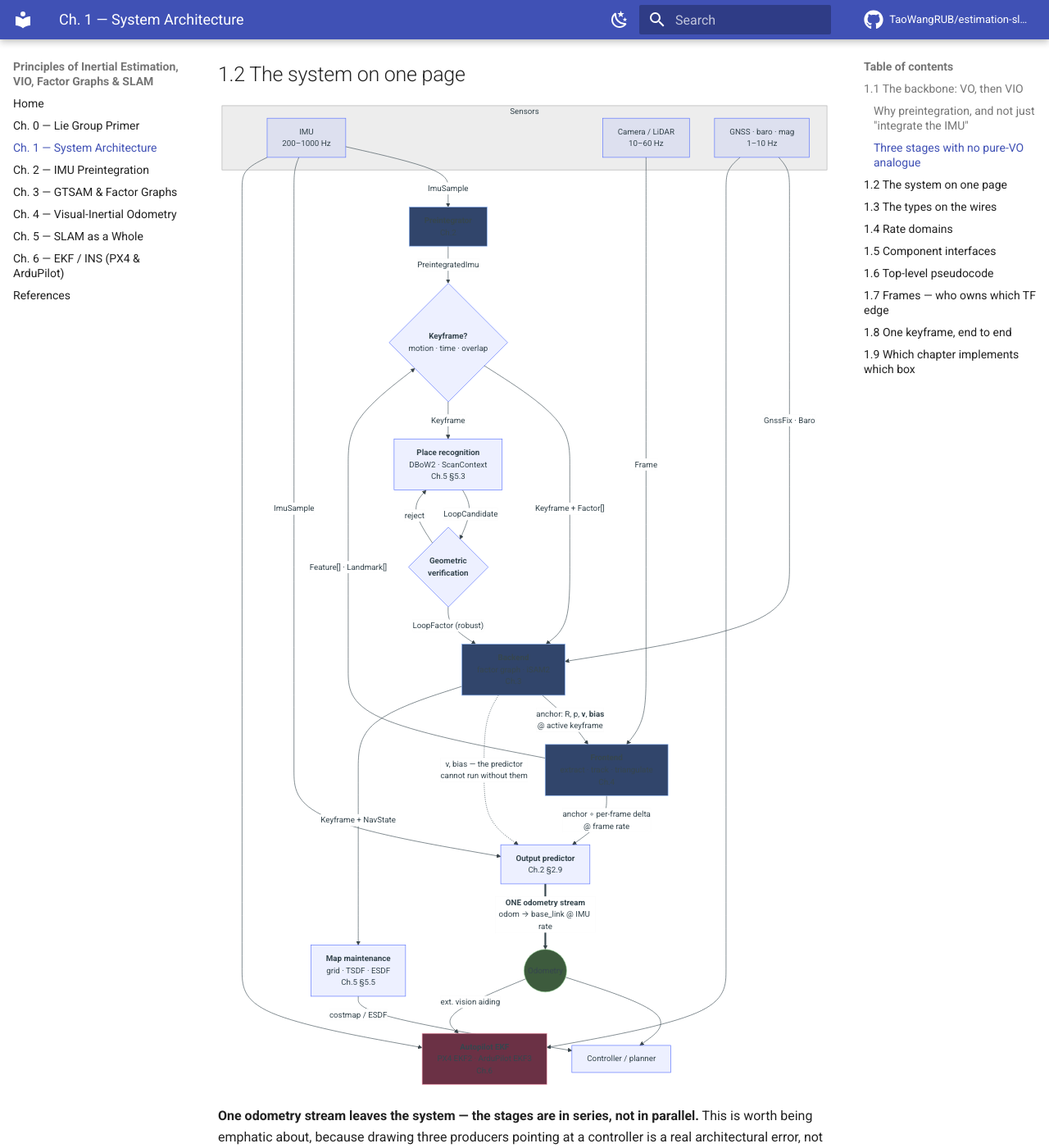
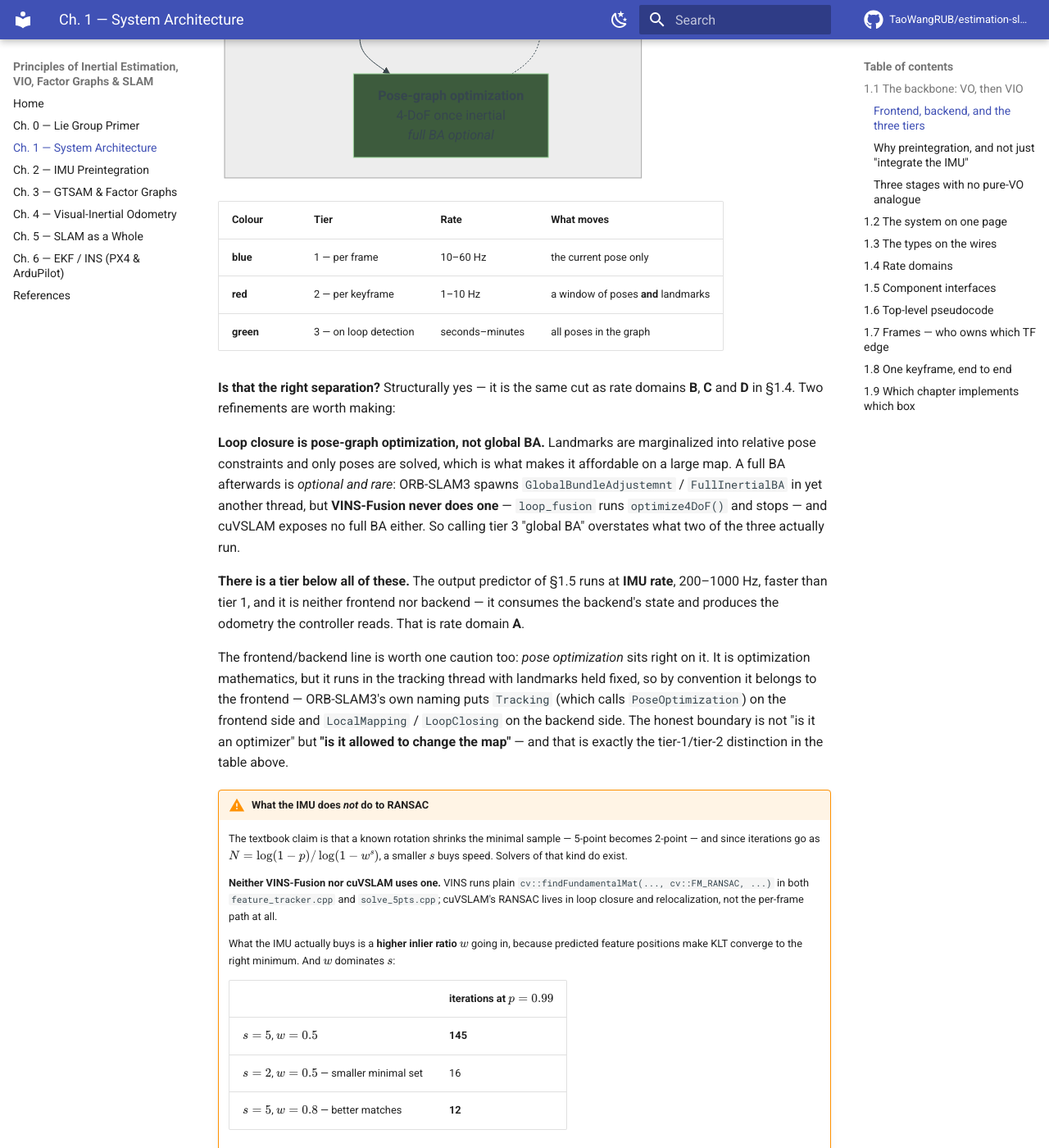
Before and after one commit to TaoWangRUB/estimation-slam-principles, an MkDocs documentation site: the page built from docs/chapter-1.md, in a window 1280 px wide and 1400 px high, scrolled down 3096 px. Shown: the whole window at 82% size. Built offline with MkDocs 1.6.1 and Material for MkDocs 9.7.7, drawn with Linux system fonts in a browser that asks for light colours; comment, search, counter and statistics services are not loaded; some of the changed text lies outside the part shown.

Commit message:
Ch.1 §1.1: separate frontend/backend and colour the three tiers
Adds a second view of the backbone, cutting it two orthogonal ways:
frontend (produces constraints) vs backend (solves for states) as
boxes, and tier as colour — blue per frame, red per keyframe, green on
loop detection.

The proposed three-way split is structurally right; it is the same cut
as rate domains B, C and D in §1.4. Two refinements recorded.

Tier 3 is pose-graph optimization, not global BA. Landmarks are
marginalized into relative pose constraints and only poses are solved,
which is what makes it affordable on a large map. A full BA afterwards
is optional and rare: ORB-SLAM3 spawns GlobalBundleAdjustemnt /
FullInertialBA in another thread, but VINS never runs one — loop_fusion
does optimize4DoF() and stops — and cuVSLAM exposes none. Calling that
tier "global BA" overstates what two of the three do.

There is also a tier below all of them: the output predictor at IMU
rate, 200-1000 Hz, faster than tier 1 and neither frontend nor backend.
That is rate domain A.

Also notes where the frontend/backend line actually falls. Pose
optimization is optimization mathematics but runs in the tracking
thread with landmarks fixed, and ORB-SLAM3's own naming puts Tracking
on the frontend side. The useful boundary is not "is it an optimizer"
but "is it allowed to change the map", which is the tier-1/tier-2
distinction.

````diff
--- a/docs/chapter-1.md
+++ b/docs/chapter-1.md
@@ -58,6 +58,58 @@ Everything after this chapter is an implementation detail of that figure. Note w
 | Triangulation | Indirectly, via better poses; gravity also pins two rotational DoF of the whole map |
 | Bundle adjustment | **The main event** — IMU factors chain consecutive keyframes ([§4.2](chapter-4.md)) |
 | Loop closure | Roll and pitch become observable, so pose-graph optimization drops to **4 DoF** — x, y, z, yaw |
+
+### Frontend, backend, and the three tiers
+
+The chain above is one *sequence*, but it does not run at one *rate* or in one *thread*. Two cuts matter, and they are orthogonal:
+
+- **Frontend vs backend** — who *produces constraints* (data association) versus who *solves for states* (optimization).
+- **Tier** — how often a stage runs: every frame, every keyframe, or only when a loop is detected.
+
+```mermaid
+flowchart TB
+  classDef t1 fill:#31456b,stroke:#8ab4f8,color:#fff
+  classDef t2 fill:#6b3145,stroke:#f8a1b4,color:#fff
+  classDef t3 fill:#3d5b3d,stroke:#9ad49a,color:#fff
+
+  subgraph FE["<b>FRONTEND</b> — produces constraints"]
+    direction TB
+    A["Feature detection"]:::t1
+    B["Feature matching / tracking"]:::t1
+    C["RANSAC"]:::t1
+    D["Motion estimation — E/F matrix or PnP"]:::t1
+    E["Pose optimization<br/><i>landmarks FIXED</i>"]:::t1
+    A --> B --> C --> D --> E
+  end
+
+  subgraph BE["<b>BACKEND</b> — solves for states"]
+    direction TB
+    F["Triangulation — new landmarks"]:::t2
+    G["Local bundle adjustment<br/><i>landmarks MOVE</i>"]:::t2
+    H["Place recognition + geometric verification"]:::t3
+    I["<b>Pose-graph optimization</b><br/>4-DoF once inertial<br/><i>full BA optional</i>"]:::t3
+    F --> G
+    H --> I
+  end
+
+  E ==>|"new keyframe"| F
+  G ==>|"keyframe inserted"| H
+  I -.->|"corrected poses"| G
+```
+
+| Colour | Tier | Rate | What moves |
+|---|---|---|---|
+| **blue** | 1 — per frame | 10–60 Hz | the current pose only |
+| **red** | 2 — per keyframe | 1–10 Hz | a window of poses **and** landmarks |
+| **green** | 3 — on loop detection | seconds–minutes | all poses in the graph |
+
+**Is that the right separation?** Structurally yes — it is the same cut as rate domains **B**, **C** and **D** in §1.4. Two refinements are worth making:
+
+**Loop closure is pose-graph optimization, not global BA.** Landmarks are marginalized into relative pose constraints and only poses are solved, which is what makes it affordable on a large map. A full BA afterwards is *optional and rare*: ORB-SLAM3 spawns `GlobalBundleAdjustemnt` / `FullInertialBA` in yet another thread, but **VINS-Fusion never does one** — `loop_fusion` runs `optimize4DoF()` and stops — and cuVSLAM exposes no full BA either. So calling tier 3 "global BA" overstates what two of the three actually run.
+
+**There is a tier below all of these.** The output predictor of §1.5 runs at **IMU rate**, 200–1000 Hz, faster than tier 1, and it is neither frontend nor backend — it consumes the backend's state and produces the odometry the controller reads. That is rate domain **A**.
+
+The frontend/backend line is worth one caution too: *pose optimization* sits right on it. It is optimization mathematics, but it runs in the tracking thread with landmarks held fixed, so by convention it belongs to the frontend — ORB-SLAM3's own naming puts `Tracking` (which calls `PoseOptimization`) on the frontend side and `LocalMapping` / `LoopClosing` on the backend side. The honest boundary is not "is it an optimizer" but **"is it allowed to change the map"** — and that is exactly the tier-1/tier-2 distinction in the table above.
 
 !!! warning "What the IMU does *not* do to RANSAC"
     The textbook claim is that a known rotation shrinks the minimal sample — 5-point becomes 2-point — and since iterations go as $N = \log(1-p)/\log(1-w^s)$, a smaller $s$ buys speed. Solvers of that kind do exist.
````
